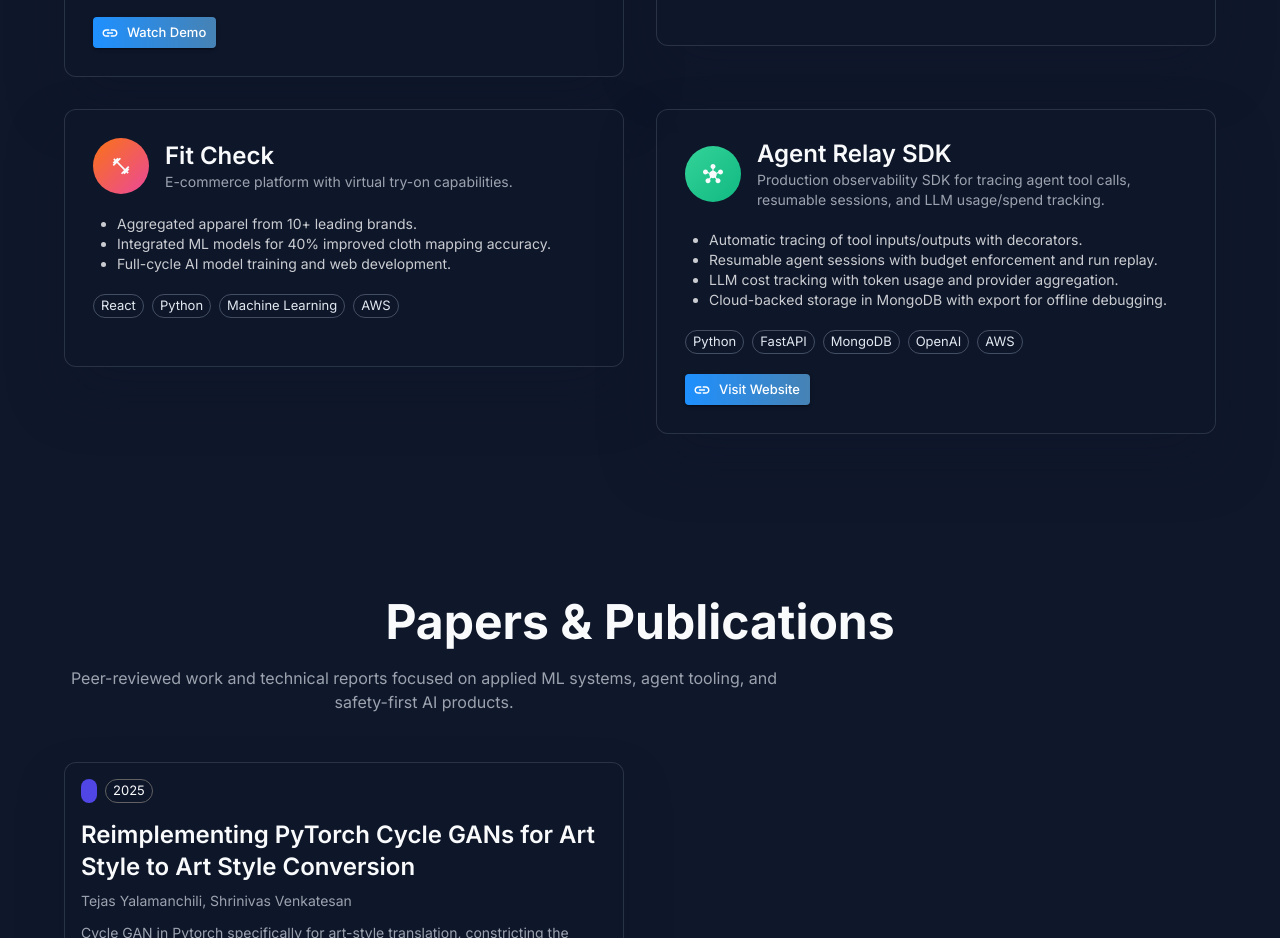
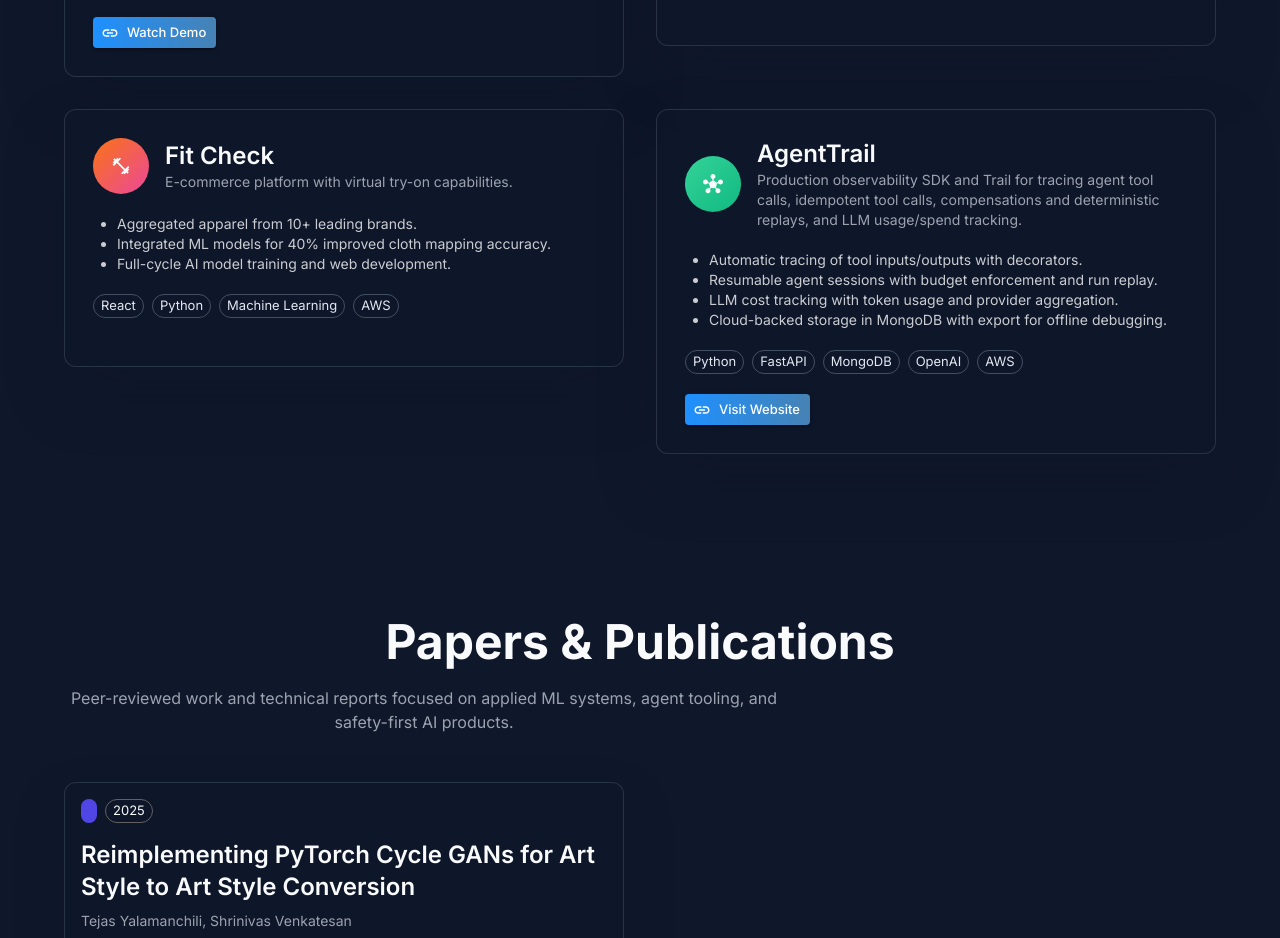
Before and after one commit to YalmanchiliTejas/portfolio-website, a React (Create React App) app: page / in a window 1280 px wide. Shown: the part 2100-3038 px from the top of the page. Built offline with nearby package versions, Linux system fonts and the light colour scheme.

Commit message:
Added AgentTrail Logo

```diff
--- a/src/components/Projects.jsx
+++ b/src/components/Projects.jsx
@@ -1,7 +1,7 @@
 import React from 'react';
 import { Box, Typography, Container, Grid, Paper, Button, Stack, Chip, Avatar } from '@mui/material';
 import { Link, Security, School, FitnessCenter, Hub } from '@mui/icons-material';
-
+import agentTrailLogo from '../assets/logo.png';
 const projects = [
   {
     title: 'Soteria',
@@ -43,9 +43,9 @@
     logoGradient: 'linear-gradient(135deg, #f97316, #ec4899)',
   },
   {
-    title: 'Agent Relay SDK',
+    title: 'AgentTrail',
     description:
-      'Production observability SDK for tracing agent tool calls, resumable sessions, and LLM usage/spend tracking.',
+      'Production observability SDK and Trail for tracing agent tool calls, idempotent tool calls, compensations and deterministic replays, and LLM usage/spend tracking.',
     features: [
       'Automatic tracing of tool inputs/outputs with decorators.',
       'Resumable agent sessions with budget enforcement and run replay.',
@@ -54,7 +54,7 @@
     ],
     tech: ['Python', 'FastAPI', 'MongoDB', 'OpenAI', 'AWS'],
     websiteLink: 'https://agent-relay-website.vercel.app/',
-    logoUrl: 'https://agent-relay-website.vercel.app/favicon.ico',
+    logoImage: agentTrailLogo,
     logoIcon: Hub,
     logoGradient: 'linear-gradient(135deg, #34d399, #10b981)',
   },
```
Also changed, not shown: src/assets/logo.png (added).
